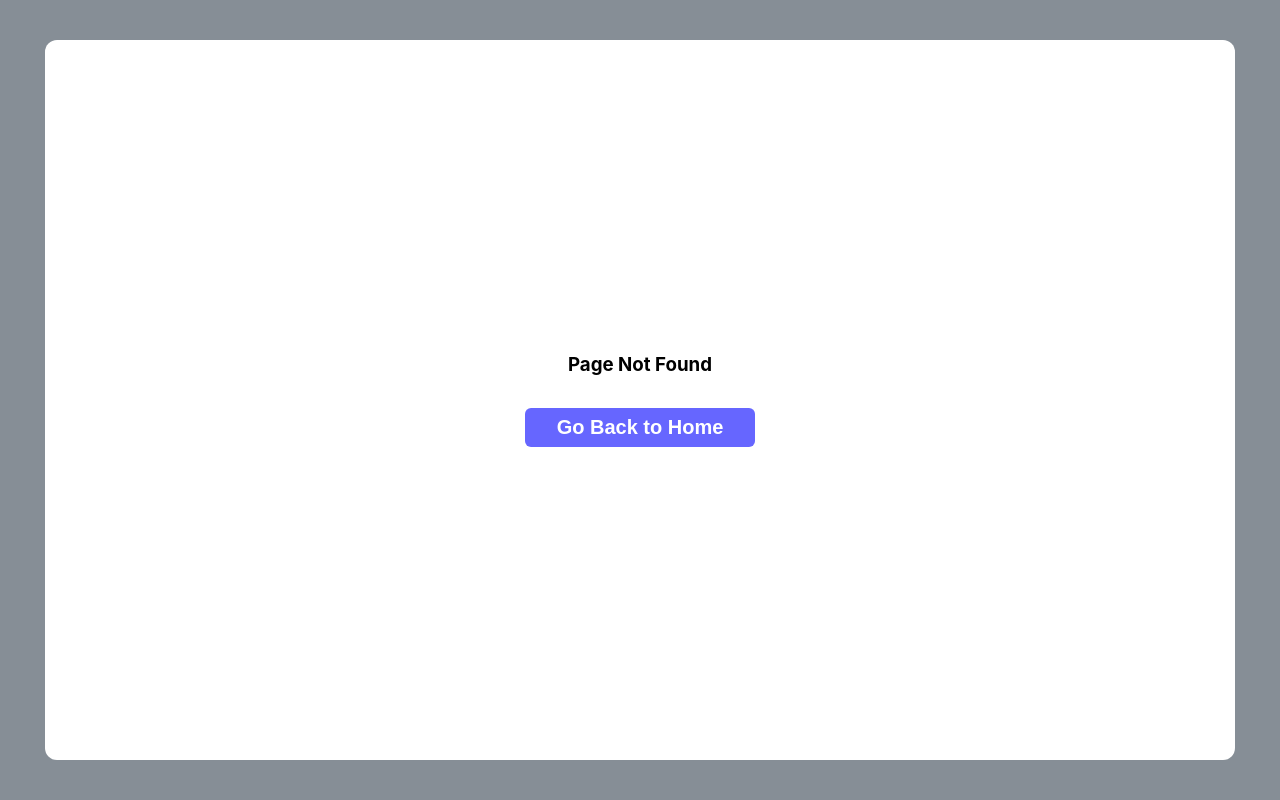
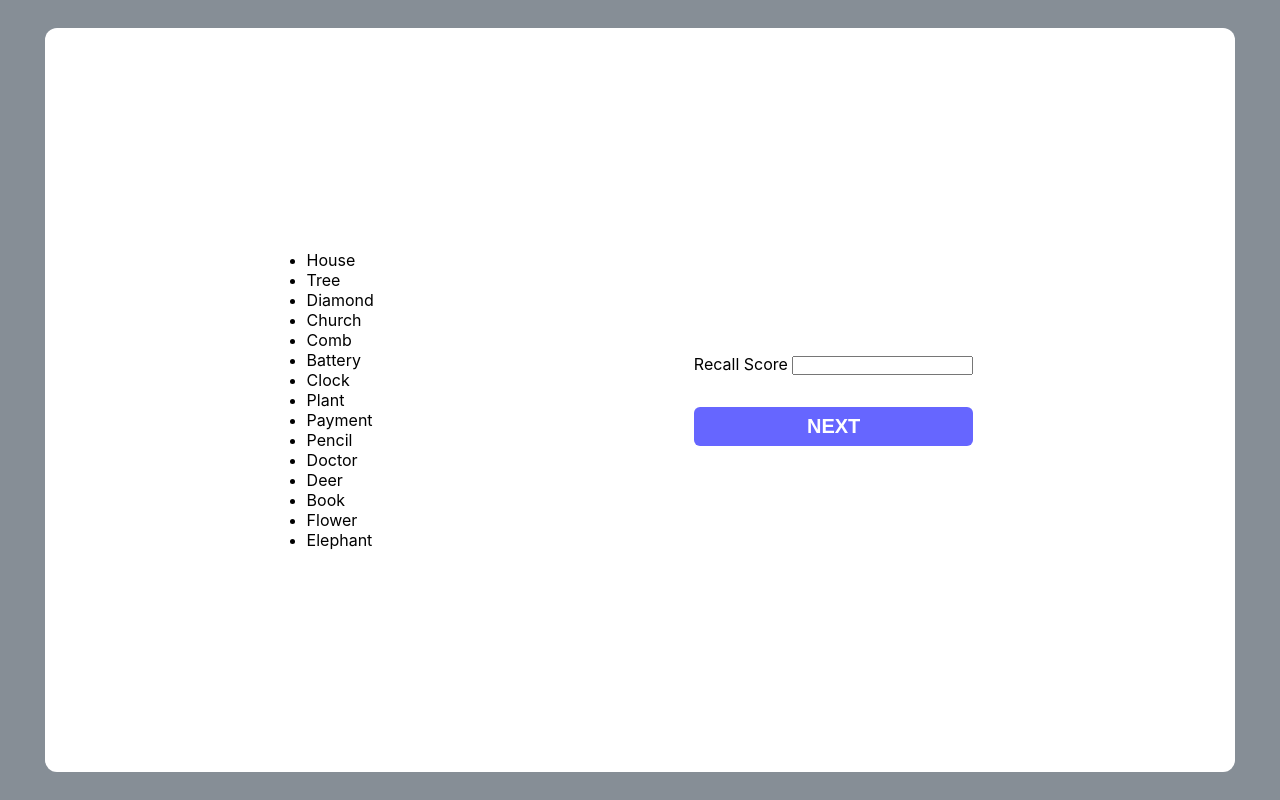
Before and after one commit to phanee123/recallandrecognition, a React (Vite) app: page /evaluate in a window 1280 px wide. Before the commit this address had no page. Built offline with nearby package versions, Linux system fonts and the light colour scheme.

Commit message:
Results, evaluate & intervention

```diff
--- a/src/App.css
+++ b/src/App.css
@@ -1,9 +1,56 @@
 .main-container {
   background-color: white;
   width: 93vw;
-  min-height: 90vh;
+  min-height: 93vh;
   border-radius: 12px;
   display: flex;
   justify-content: center;
   align-items: center;
 }
+
+.evaluateWrapper {
+  display: flex;
+  gap: 20rem;
+  justify-content: center;
+  align-items: center;
+}
+
+.inputWrapper {
+  display: flex;
+  gap: 2rem;
+  flex-direction: column;
+  justify-content: center;
+}
+
+.button {
+  display: block;
+  outline: 0;
+  border: 0;
+  padding: 8px 32px;
+  background-color: #6666ff;
+  color: white;
+  border-radius: 6px;
+  cursor: pointer;
+  font-size: 20px;
+  font-weight: 600;
+}
+
+@media (max-width: 768px) {
+  .evaluateWrapper {
+    gap: 10rem;
+  }
+}
+
+@media (max-width: 426px) {
+  .evaluateWrapper {
+    gap: 2rem;
+    flex-direction: column;
+  }
+  .inputWrapper {
+    gap: 1rem;
+  }
+  .button {
+    padding: 8px;
+    font-size: 12px;
+  }
+}
--- a/src/App.jsx
+++ b/src/App.jsx
@@ -1,13 +1,15 @@
 import { BrowserRouter, Routes, Route } from "react-router-dom";
+import { ResultsProvider } from "./context/Results";
+
 import Instructions from "./page/Instructions";
-import { ResultsProvider } from "./context/Results";
 import ExitWithDownloadExcel from "./page/ExitWithDownloadExcel";
 import PageNotFound from "./page/PageNotFound";
-
-import "./App.css";
 import Ready from "./page/Ready";
 import WordsGrid from "./page/wordsgrid";
 import Intervention from "./page/intervention";
+import Evaluate from "./page/Evaluate";
+
+import "./App.css";
 
 function App() {
   return (
@@ -19,6 +21,7 @@ function App() {
             <Route path="/intervention" element={<Intervention />} />
             <Route path="/ready" element={<Ready />} />
             <Route path="/wordsgrid" element={<WordsGrid />} />
+            <Route path="/evaluate" element={<Evaluate />} />
             <Route path="/exitWithExcel" element={<ExitWithDownloadExcel />} />
             <Route path="*" element={<PageNotFound />} />
           </Routes>
--- a/src/constants/general.js
+++ b/src/constants/general.js
@@ -6,7 +6,7 @@ const TEST1_WORDS = [
   "Comb",
   "Battery",
   "Clock",
-  "Cotton",
+  "Plant",
   "Payment",
   "Pencil",
   "Doctor",
@@ -24,7 +24,7 @@ const TEST2_WORDS = [
   "Comb",
   "Battery",
   "Clock",
-  "Cotton",
+  "Plant",
   "Payment",
   "Pencil",
   "Doctor",
@@ -64,5 +64,7 @@ function getRandomInt(min, max) {
   return Math.floor(Math.random() * (max - min) + min); // The maximum is exclusive and the minimum is inclusive
 }
 
-const NUMBER_OF_SECONDS = 10;
-export { TEST1_WORDS, TEST2_WORDS, shuffleArray, NUMBER_OF_SECONDS, getRandomInt };
+// #TODO:
+const NUMBER_OF_SECONDS = 1;
+const NUM_QUESTIONS_INTERVENTION = 15;
+export { TEST1_WORDS, TEST2_WORDS, shuffleArray, NUMBER_OF_SECONDS, getRandomInt, NUM_QUESTIONS_INTERVENTION };
--- a/src/context/Results.jsx
+++ b/src/context/Results.jsx
@@ -13,6 +13,7 @@ export const ResultsProvider = ({ children }) => {
   const [systemInput, setSystemInput] = useState([]);
   const [userInput, setUserInput] = useState([]);
   const [currentTest, setCurrentTest] = useState(0);
+  const [test1Score, setTest1Score] = useState("");
 
   const value = {
     systemInput,
@@ -21,6 +22,8 @@ export const ResultsProvider = ({ children }) => {
     setUserInput,
     currentTest,
     setCurrentTest,
+    test1Score,
+    setTest1Score,
   };
   return <ResultsContext.Provider value={value}>{children}</ResultsContext.Provider>;
 };
--- a/src/index.css
+++ b/src/index.css
@@ -12,3 +12,9 @@ body {
   justify-content: center;
   align-items: center;
 }
+
+@media (max-width: 767px) {
+  body {
+    font-size: 12px;
+  }
+}
--- /dev/null
+++ b/src/page/Evaluate.jsx
@@ -0,0 +1,40 @@
+import { useContext } from "react";
+import { ResultsContext } from "./../context/Results";
+import { useNavigate } from "react-router-dom";
+import { TEST1_WORDS } from "../constants/general";
+import "../App.css";
+
+const Evaluate = () => {
+  const { test1Score, setTest1Score } = useContext(ResultsContext);
+  const navigate = useNavigate();
+  const handleEvaluateClick = () => {
+    navigate("/exitWithExcel");
+  };
+  return (
+    <div className="evaluateWrapper">
+      <ul>
+        {TEST1_WORDS.map((word) => (
+          <li key={word}>{word}</li>
+        ))}
+      </ul>
+      <div className="inputWrapper">
+        <label htmlFor="test1UserScore">
+          Recall Score{" "}
+          <input
+            type="number"
+            value={test1Score}
+            id="test1UserScore"
+            name="test1UserScore"
+            onChange={(e) => setTest1Score(e.target.value)}
+          />
+        </label>
+
+        <button className="button" onClick={handleEvaluateClick}>
+          NEXT
+        </button>
+      </div>
+    </div>
+  );
+};
+
+export default Evaluate;
--- a/src/page/ExitWithDownloadExcel.jsx
+++ b/src/page/ExitWithDownloadExcel.jsx
@@ -1,28 +1,34 @@
 import { CSVLink } from "react-csv";
-import { useContext } from "react";
+import { useContext, useState } from "react";
 import { ResultsContext } from "../context/Results";
 import { TEST1_WORDS } from "../constants/general";
 
 const headers = [
-  { label: "Result Words", key: "actualWords" },
-  { label: "Test Words", key: "systemInput" },
-  { label: "User Input", key: "userInput" },
-  // { label: "Recognition", key: "test" },
+  { label: "Test1 Words", key: "test1Words" },
+  { label: "Test2 Words", key: "test2Words" },
+  { label: "User Clicked Words", key: "userInput" },
 ];
 
 const ExitWithDownloadExcel = () => {
-  const { systemInput, userInput } = useContext(ResultsContext);
+  const { systemInput, userInput, test1Score } = useContext(ResultsContext);
+
+  const getTest2Score = () => {
+    const trueNum = TEST1_WORDS.filter((word) => userInput.includes(word)).length;
+    return (TEST1_WORDS.length - trueNum) * (systemInput.length * 0.01);
+  };
 
   const csvReport = {
-    data: [{ actualWords: TEST1_WORDS, systemInput, userInput, isTrue: getResult() }],
+    data: [{ test1Words: TEST1_WORDS, test2Words: systemInput, userInput }],
     headers: headers,
     filename: `Recall&Recognistion${new Date().toLocaleString()}`,
     extension: ".csv",
   };
-  const getResult = () => {};
   return (
     <div>
-      <h3>Lorem ipsum dolor sit amet consectetur adipisicing elit. Earum, iure.</h3>
+      <h2>Results:</h2>
+      <h3>Score Test 1 :{test1Score * 0.15}</h3>
+      <h3>Score Test 2 :{getTest2Score()}</h3>
+      <h3>Please click the below link to download the results</h3>
       <CSVLink {...csvReport}>Download me</CSVLink>;
     </div>
   );
--- a/src/page/Instructions.jsx
+++ b/src/page/Instructions.jsx
@@ -8,7 +8,6 @@ const Instructions = () => {
   const [currentStep, setCurrentStep] = useState(0);
   const navigate = useNavigate();
   const { currentTest } = useContext(ResultsContext);
-  console.log({ currentTest });
   const CURRENT_INSTRUCTIONS = [INSTRUCTION_STEPS_TEST1, INSTRUCTION_STEPS_TEST2][currentTest];
   const { stepIndex, buttonLabel1 = "", content, buttonLabel2 = "" } = CURRENT_INSTRUCTIONS[currentStep];
 
--- a/src/page/intervention/index.jsx
+++ b/src/page/intervention/index.jsx
@@ -1,15 +1,20 @@
 import { useEffect, useContext, useState } from "react";
 import { useNavigate } from "react-router-dom";
 import { ResultsContext } from "../../context/Results";
-import { NUMBER_OF_SECONDS, getRandomInt } from "../../constants/general";
+import { NUMBER_OF_SECONDS, getRandomInt, NUM_QUESTIONS_INTERVENTION } from "../../constants/general";
 import styles from "./styles.module.css";
 
-const num1 = getRandomInt(0, 99);
-const num2 = getRandomInt(0, 99);
+const randomNumbers = Array.from(Array(NUM_QUESTIONS_INTERVENTION * 2).keys()).map((_, i) => getRandomInt(10, 99));
+let results = [];
+
+for (let i = 0; i < randomNumbers.length; i = i + 2) {
+  results.push([randomNumbers[i], randomNumbers[i + 1]]);
+}
 const Intervention = () => {
   const navigate = useNavigate();
   const { setCurrentTest } = useContext(ResultsContext);
   const [sum, setSum] = useState("");
+  const [currentSum, setCurrentSum] = useState({});
   useEffect(() => {
     setTimeout(() => {
       navigate("/");
@@ -18,11 +23,20 @@ const Intervention = () => {
   }, []);
   return (
     <div className={styles.container}>
-      <h1>Find the sum of below numbers</h1>
-      <h2 className={styles.sum}>
-        {`${num1} + ${num2}`} =
-        <input value={sum} onChange={(e) => setSum(e.target.value)} className={styles.inputStyles} />
-      </h2>
+      <h2>Find the difference of below numbers</h2>
+      <div className={styles.questions}>
+        {results.map((eachPair, _index) => (
+          <h2 className={styles.sum} key={_index}>
+            {`${eachPair[0]} - ${eachPair[1]}`} =
+            <input
+              value={currentSum._index}
+              type="number"
+              onChange={(e) => setCurrentSum((prev) => ({ ...prev, [_index]: e.target.value }))}
+              className={styles.inputStyles}
+            />
+          </h2>
+        ))}
+      </div>
     </div>
   );
 };
--- a/src/page/intervention/styles.module.css
+++ b/src/page/intervention/styles.module.css
@@ -3,6 +3,8 @@
   flex-direction: column;
   padding: 1rem;
   gap: 3rem;
+  justify-content: center;
+  align-items: center;
 }
 .sum {
   text-align: center;
@@ -14,10 +16,18 @@
   height: 2rem;
   padding: 8px 16px;
 }
+.questions {
+  display: grid;
+  grid-template-columns: repeat(3, 1fr);
+  gap: 1rem 4rem;
+}
 
 @media (max-width: 768px) {
   .inputStyles {
     font-size: 1rem;
     padding: 8px;
   }
+  .questions {
+    grid-template-columns: repeat(2, 1fr);
+  }
 }
--- a/src/page/wordsgrid/index.jsx
+++ b/src/page/wordsgrid/index.jsx
@@ -3,10 +3,12 @@ import { ResultsContext } from "../../context/Results";
 import styles from "./styles.module.css";
 import { useNavigate } from "react-router-dom";
 import { NUMBER_OF_SECONDS } from "../../constants/general";
+import sound from "../../assets/click.wav";
 const WordsGrid = () => {
   const { systemInput, currentTest, setUserInput } = useContext(ResultsContext);
   const [userClicked, setUserClicked] = useState([]);
   const navigate = useNavigate();
+  const clickAudio = new Audio(sound);
   useEffect(() => {
     setTimeout(() => {
       if (currentTest) {
@@ -17,6 +19,7 @@ const WordsGrid = () => {
   }, []);
 
   const handleWordClick = (event) => {
+    clickAudio.play();
     const temp = [...userClicked];
     const value = event.target.innerHTML;
     temp.push(value);
@@ -25,7 +28,7 @@ const WordsGrid = () => {
 
   const handleSubmit = () => {
     setUserInput(userClicked);
-    navigate("/exitWithExcel");
+    navigate("/evaluate");
   };
 
   if (currentTest) {
@@ -33,9 +36,14 @@ const WordsGrid = () => {
       <div className={styles.container}>
         <div className={styles.wordWrapper}>
           {systemInput.map((word, index) => (
-            <h3 className={styles.wordStylesClickable} onClick={handleWordClick}>
+            <button
+              className={styles.wordButton}
+              onClick={handleWordClick}
+              key={word}
+              disabled={userClicked.includes(word)}
+            >
               {word}
-            </h3>
+            </button>
           ))}
         </div>
         <button onClick={handleSubmit} className={styles.submitButton}>
@@ -47,7 +55,9 @@ const WordsGrid = () => {
   return (
     <div className={styles.wordWrapper}>
       {systemInput.map((word, index) => (
-        <h3 className={styles.wordStyles}>{word}</h3>
+        <h3 key={word} className={styles.wordStyles}>
+          {word}
+        </h3>
       ))}
     </div>
   );
--- a/src/page/wordsgrid/styles.module.css
+++ b/src/page/wordsgrid/styles.module.css
@@ -8,8 +8,8 @@
 
 .wordWrapper {
   display: grid;
-  grid-template-columns: repeat(6, 1fr);
-  gap: 2.5rem;
+  grid-template-columns: repeat(5, 1fr);
+  gap: 2rem 4rem;
 }
 
 .wordStyles {
@@ -18,11 +18,13 @@
   font-size: 24px;
 }
 
-.wordStylesClickable {
-  padding: 8px 16px;
-  text-align: center;
-  font-size: 24px;
+.wordButton {
+  border: none;
+  outline: none;
+  background-color: #fff;
   cursor: pointer;
+  font-size: 20px;
+  font-weight: 600;
 }
 
 .submitButton {
@@ -49,11 +51,8 @@
     text-align: center;
     font-size: 16px;
   }
-  .wordStylesClickable {
-    padding: 8px;
-    text-align: center;
-    font-size: 14px;
-    cursor: pointer;
+  .wordButton {
+    font-size: 16px;
   }
 }
 
```
